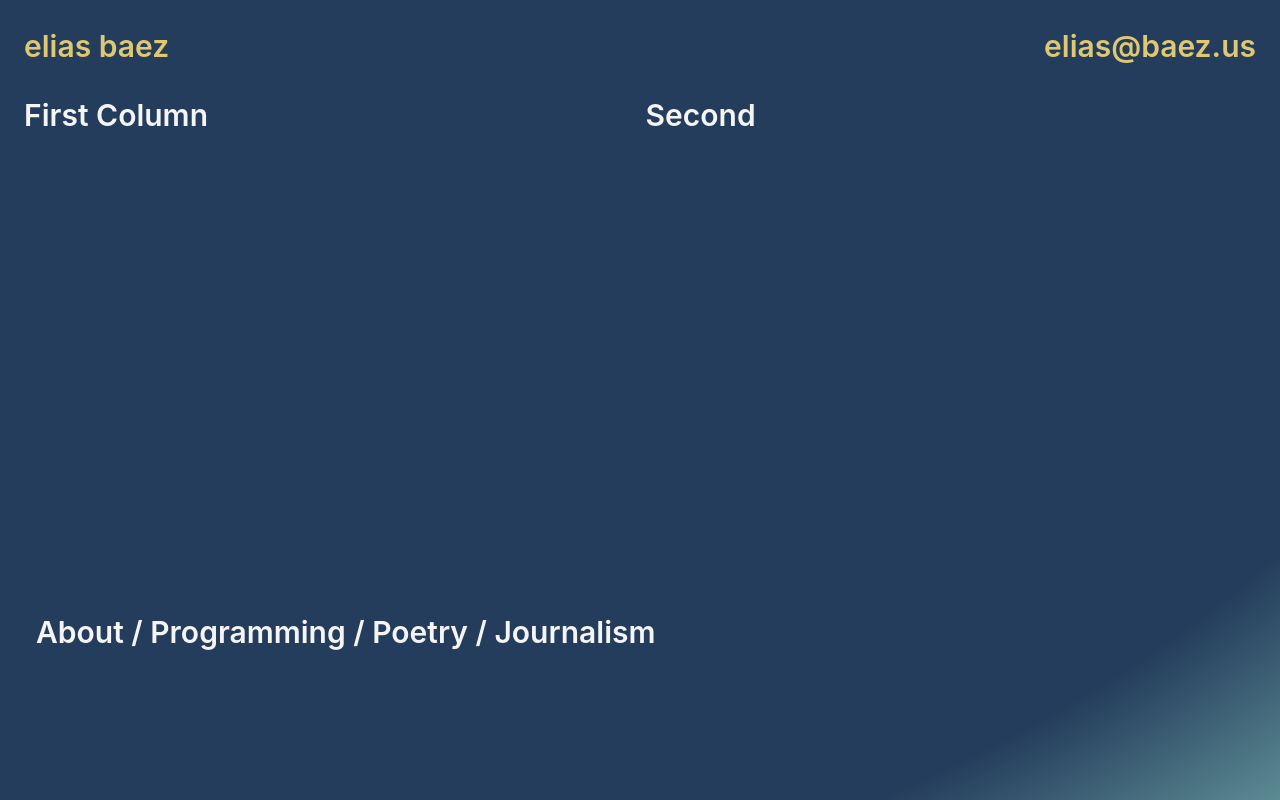
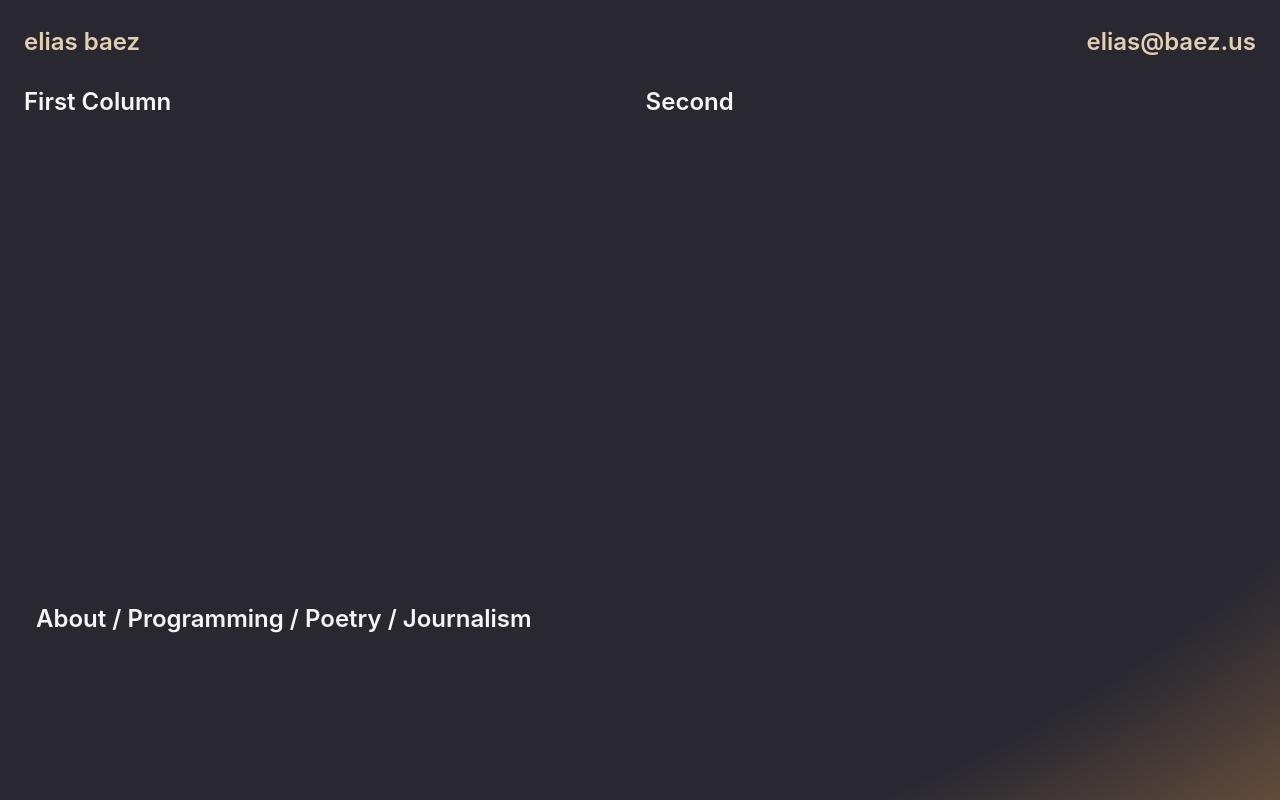
Before and after one commit to baezus/dreamhost-baezus, a React (Create React App) app in the folder client/: page / in a window 1280 px wide. Built offline with nearby package versions, Linux system fonts and the light colour scheme.

Commit message:
Moved the Header into a separate component.

```diff
--- a/client/src/App.js
+++ b/client/src/App.js
@@ -1,20 +1,10 @@
 import './styles/App.scss';
+import Header from './components/Header';
 
 function App() {
   return (
     <div className="App">
-      <nav className="level">
-        <div className="level-left">
-          <div className="level-item">
-             elias baez
-          </div>
-        </div>
-        <div className="level-right">
-          <div className="level-item">
-            elias@baez.us
-          </div>
-        </div>
-      </nav>
+      <Header/>
       <div className="columns">
         <div className="column is-half">
           First Column
--- /dev/null
+++ b/client/src/components/Header.js
@@ -0,0 +1,21 @@
+import React from 'react';
+
+const Header = () => {
+
+  return (
+    <nav className="level">
+      <div className="level-left">
+        <div className="level-item">
+          elias baez
+        </div>
+      </div>
+      <div className="level-right">
+        <div className="level-item">
+          elias@baez.us
+        </div>
+      </div>
+    </nav>
+  )
+}
+
+export default Header;
--- a/client/src/styles/App.scss
+++ b/client/src/styles/App.scss
@@ -3,10 +3,10 @@
 @import "../../node_modules/bulma/bulma.sass";
 
 .App {
-  background: radial-gradient(farthest-corner at 0px 15px, $skyOne, $skyOne, $skyOne, $skyOne, $skyOne, $skyOne, $skyOne, $skyThree);
+  background: radial-gradient(farthest-corner at 0px 15px, $fireThree, $fireThree, $fireThree, $fireThree, $fireThree, $fireThree, $fireThree, $earthTwo);
   min-height: 100vh;
   font-weight: 600;
-  font-size: 30px;
+  font-size: 1.5em;
   padding: 1.5rem;
 }
 
@@ -15,7 +15,7 @@ div.columns {
 }
 
 nav.level {
-  color: $fireThree;
+  color: $earthFour;
 }
 
 footer.footer {
--- a/client/src/styles/variables.scss
+++ b/client/src/styles/variables.scss
@@ -8,7 +8,7 @@ $skyTwo: #5d7275;
 $skyThree: #5c8b93;
 $fireOne: #b03a48;
 $fireTwo: #d4804d;
-$fireThree: #e0c872;
+$fireThree: #292831;
 $grass: #3e6958;
 
 
```
Also changed, not shown: client/src/components/Footer.js (added), client/src/components/LeftColumn.js (added), client/src/components/RightColumn.js (added), 1 other file (tests, documents, lock files or other folders).
